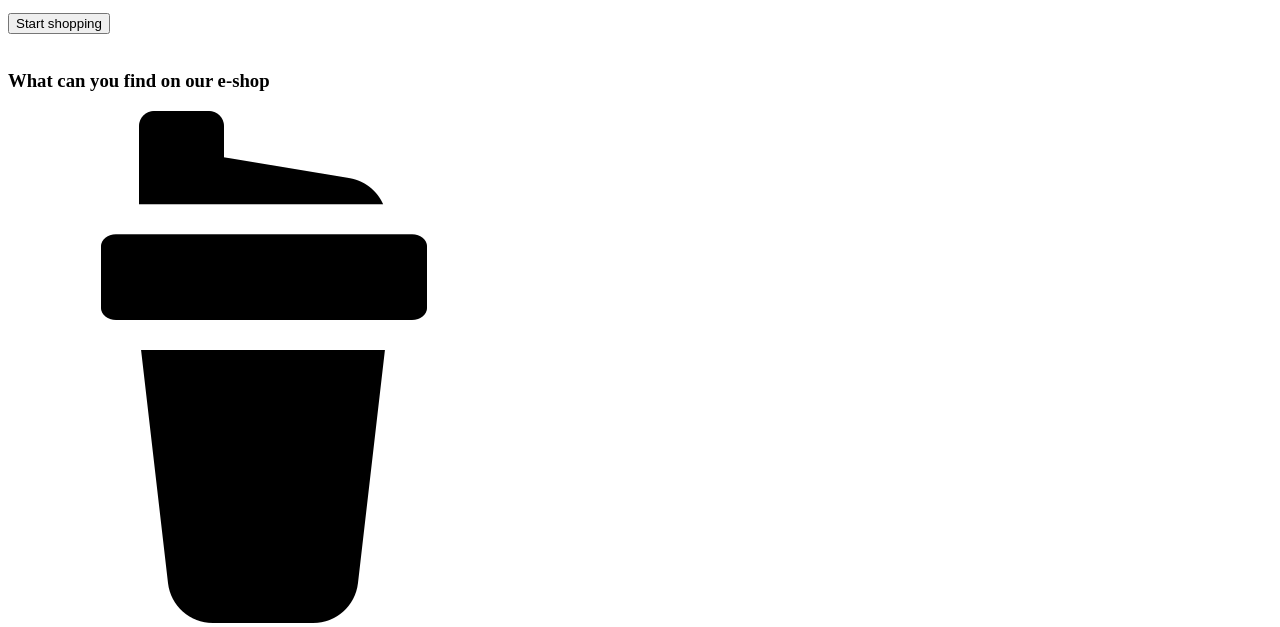
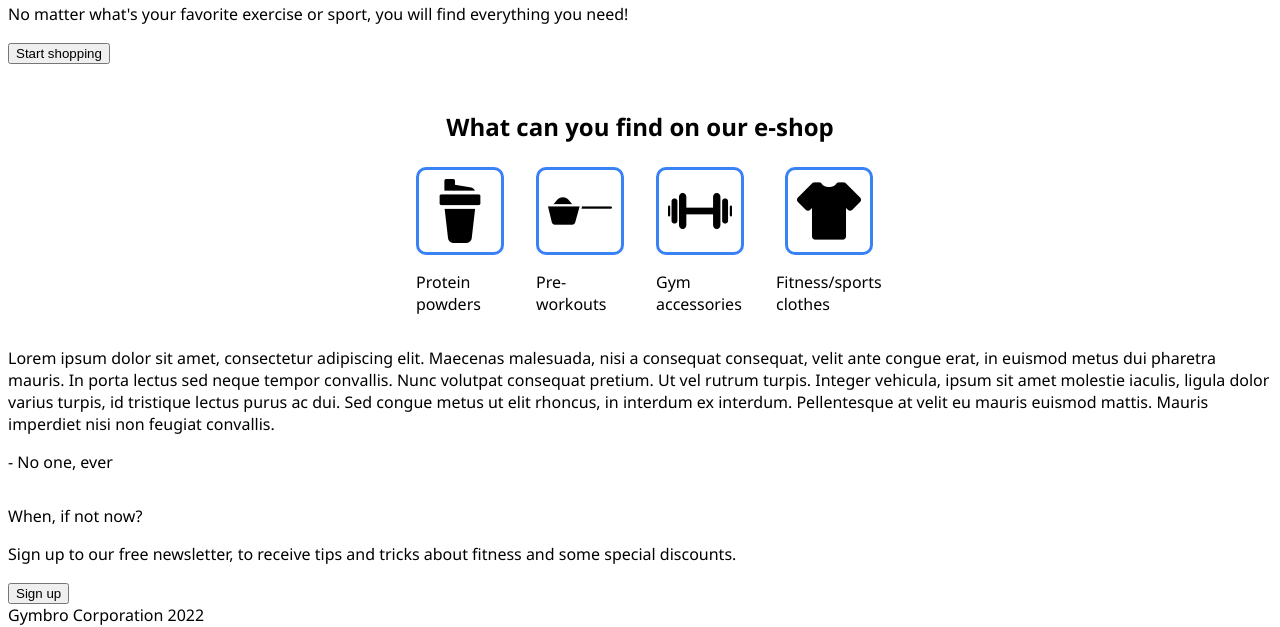
Before and after one commit to jozef-hudec-27/gymbro-corporation-page, a plain HTML site: page index.html in a window 1280 px wide. Shown: the part 186-813 px from the top of the page. Drawn offline with Linux system fonts and the light colour scheme.

Commit message:
Update content-container

```diff
--- a/css/style.css
+++ b/css/style.css
@@ -0,0 +1,39 @@
+body {
+    font-family: 'Segoe UI', Tahoma, Geneva, Verdana, sans-serif;
+    display: flex;
+    flex-direction: column;
+}
+
+.icon {
+    width: 64px;
+    height: auto;
+    margin: auto;
+    flex: 0 1 auto;
+}
+
+.icon-wrapper {
+    height: 72px;
+    width: 72px;
+    display: flex;
+    border: 3px solid #3882f6;
+    border-radius: 10px;
+    padding: 5px;
+}
+
+.icons {
+    display: flex;
+    column-gap: 32px;
+}
+
+.content-container {
+    display: flex;
+    flex-direction: column;
+    align-items: center;
+}
+
+.product-container {
+    display: flex;
+    flex-flow: column wrap;
+    align-items: center;
+    width: 88px;
+}
--- a/index.html
+++ b/index.html
@@ -30,20 +30,28 @@
     </div>
 
     <div class="content-container">
-        <h3>What can you find on our e-shop</h3>
+        <h3 style="font-size: 24px; font-weight: extra-bold;">What can you find on our e-shop</h3>
 
         <div class="icons">
-            <div><img src="./img/shaker.png" alt="Icon of a shaker"></div>
-            <p>Protein powders</p>
+            <div class="product-container">
+                <div class="icon-wrapper"><img class="icon" src="./img/shaker.png" alt="Icon of a shaker"></div>
+                <p>Protein powders</p>
+            </div>
 
-            <div><img src="./img/scoop.png" alt="Icon of a scoop"></div>
-            <p>Pre-workouts</p>
+            <div class="product-container">
+                <div class="icon-wrapper"><img class="icon" src="./img/scoop.png" alt="Icon of a scoop"></div>
+                <p>Pre-workouts</p>
+            </div>
 
-            <div><img src="./img/dumbbell.png" alt="Icon of a dumbbell"></div>
-            <p>Gym accessories</p>
+            <div class="product-container">
+                <div class="icon-wrapper"><img class="icon" src="./img/dumbbell.png" alt="Icon of a dumbbell"></div>
+                <p>Gym accessories</p>
+            </div>
 
-            <div><img src="./img/black.png" alt="Icon of a T-shirt"></div>
-            <p>Fitness/sports clothes</p>
+            <div class="product-container">
+                <div class="icon-wrapper"><img class="icon" src="./img/black.png" alt="Icon of a T-shirt"></div>
+                <p>Fitness/sports clothes</p>
+            </div>
         </div>
     </div>
 
```
